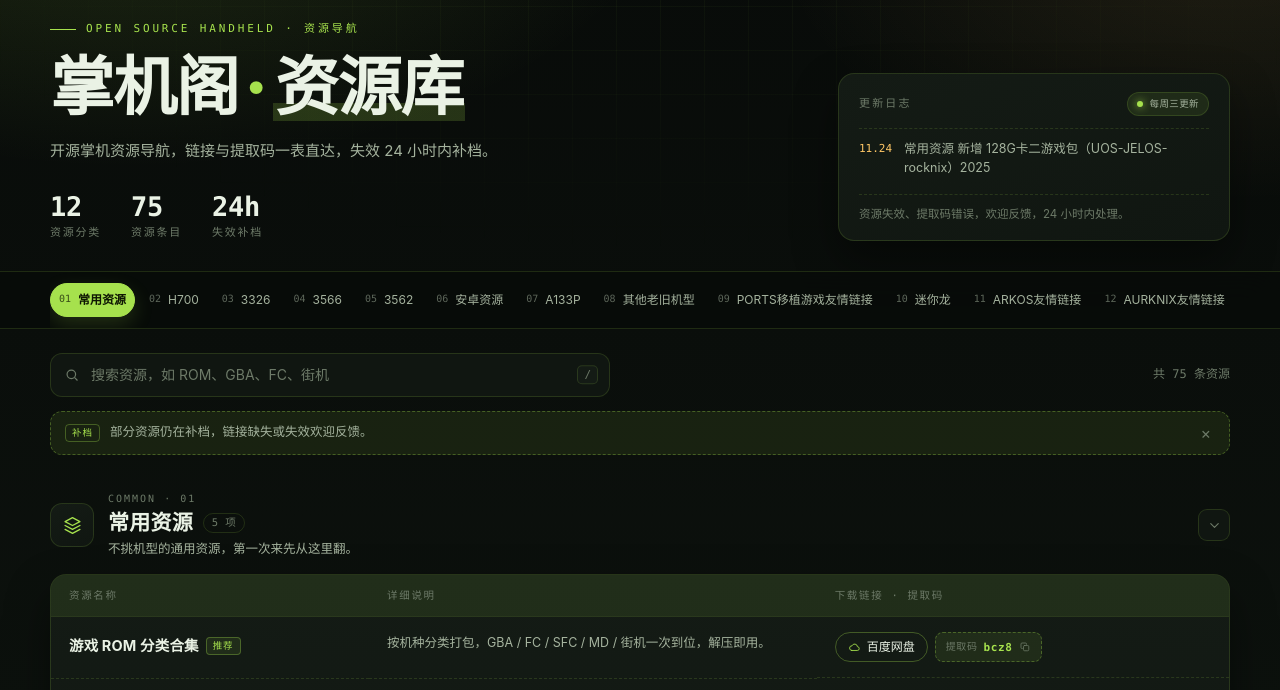
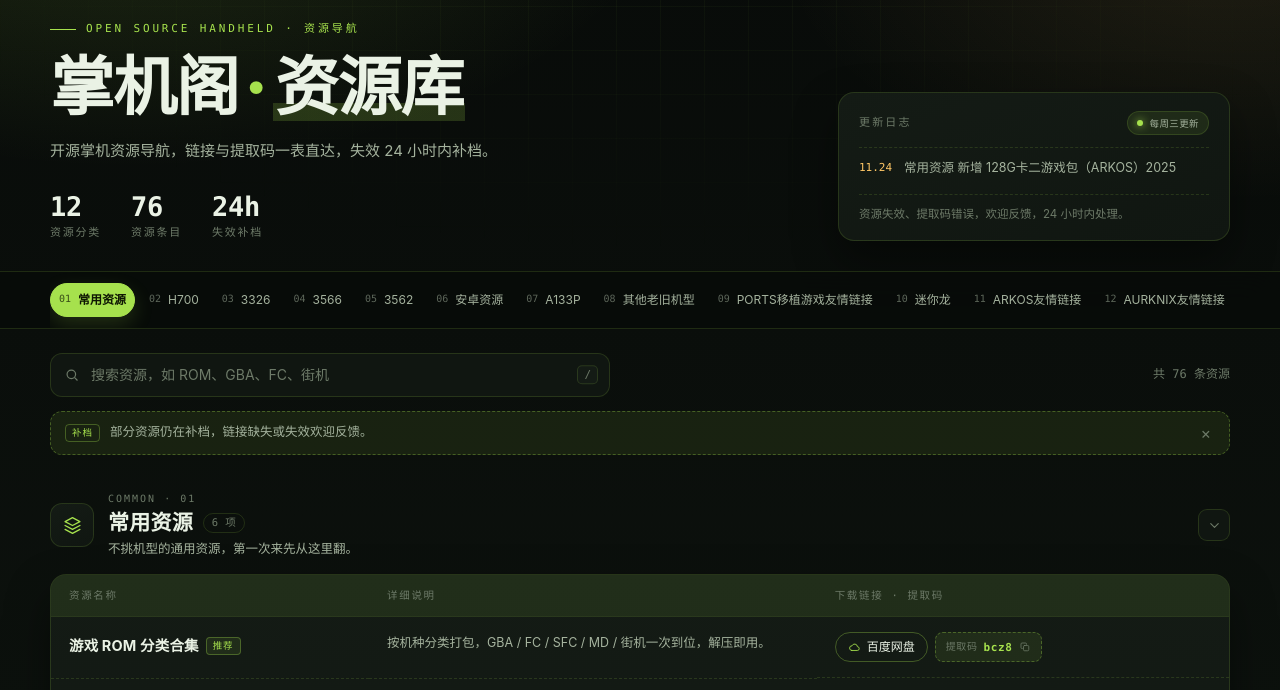
Before and after one commit to LANGOS791/LANGOS791.github.io, a plain HTML site: page index.html in a window 1280 px wide. Shown: the part 82-772 px from the top of the page. Drawn offline with Linux system fonts and the light colour scheme; a web font is replaced by a local one.

Commit message:
常用资源 新增 128G卡二游戏包（ARKOS）2025

```diff
--- a/index.html
+++ b/index.html
@@ -482,14 +482,14 @@ const DATA = {
   updated: '2026.11.23',
   notice: '部分资源仍在补档，链接缺失或失效欢迎反馈。',
   updates: [
-    { d: '11.24', t: '常用资源 新增 128G卡二游戏包（UOS-JELOS-rocknix）2025' }
+    { d: '11.24', t: '常用资源 新增 128G卡二游戏包（ARKOS）2025' }
   ],
   sections: [
     {
       id: 'common', kicker: 'COMMON', title: '常用资源', icon: 'box',
       desc: '不挑机型的通用资源，第一次来先从这里翻。',
       rows: [
-        { name: '游戏 ROM 分类合集', note: '按机种分类打包，GBA / FC / SFC / MD / 街机一次到位，解压即用。', tags: ['推荐'], links: [{ label: '百度网盘', url: 'https://pan.baidu.com/s/1C06jTY3_DPmpiEmqL-f2zw?pwd=bcz8', code: 'bcz8' }] },        { name: 'Arkos游戏整合包', note: 'ArkOS 游戏整合包，按机种整理，解压即用。', links: [{ label: '百度网盘', url: 'https://pan.baidu.com/s/1EJDxrWYanp9s3tEBO2EboQ?pwd=mdpw', code: 'mdpw' }] },        { name: 'emuclec4.7游戏包', note: 'EE4.7 游戏包，按机种整理，解压即用。', links: [{ label: '百度网盘', url: 'https://pan.baidu.com/s/1ojRoYdo8vUbF-QrM0NVeHA?pwd=156t', code: '156t' }] },        { name: 'aurknix-jelos-rocknix64g游戏包不含系统', note: 'Aurknix / JelOS / Rocknix 通用 64G 游戏包，不含系统，解压即用。', links: [{ label: '百度网盘', url: 'https://pan.baidu.com/s/1tluXcW19q_mBkcYhAHNgBQ?pwd=hihg', code: 'hihg' }] },        { name: '128G卡二游戏包（UOS-JELOS-rocknix）2025', note: 'UOS / JELOS / Rocknix 通用 128G 卡二游戏包，2025 版，解压即用。', links: [{ label: '百度网盘', url: 'https://pan.baidu.com/s/1w9bk2smsULfKSg1mFOFxtg?pwd=nywj', code: 'nywj' }] }
+        { name: '游戏 ROM 分类合集', note: '按机种分类打包，GBA / FC / SFC / MD / 街机一次到位，解压即用。', tags: ['推荐'], links: [{ label: '百度网盘', url: 'https://pan.baidu.com/s/1C06jTY3_DPmpiEmqL-f2zw?pwd=bcz8', code: 'bcz8' }] },        { name: 'Arkos游戏整合包', note: 'ArkOS 游戏整合包，按机种整理，解压即用。', links: [{ label: '百度网盘', url: 'https://pan.baidu.com/s/1EJDxrWYanp9s3tEBO2EboQ?pwd=mdpw', code: 'mdpw' }] },        { name: 'emuclec4.7游戏包', note: 'EE4.7 游戏包，按机种整理，解压即用。', links: [{ label: '百度网盘', url: 'https://pan.baidu.com/s/1ojRoYdo8vUbF-QrM0NVeHA?pwd=156t', code: '156t' }] },        { name: 'aurknix-jelos-rocknix64g游戏包不含系统', note: 'Aurknix / JelOS / Rocknix 通用 64G 游戏包，不含系统，解压即用。', links: [{ label: '百度网盘', url: 'https://pan.baidu.com/s/1tluXcW19q_mBkcYhAHNgBQ?pwd=hihg', code: 'hihg' }] },        { name: '128G卡二游戏包（UOS-JELOS-rocknix）2025', note: 'UOS / JELOS / Rocknix 通用 128G 卡二游戏包，2025 版，解压即用。', links: [{ label: '百度网盘', url: 'https://pan.baidu.com/s/1w9bk2smsULfKSg1mFOFxtg?pwd=nywj', code: 'nywj' }] },        { name: '128G卡二游戏包（ARKOS）2025', note: 'ARKOS 128G 卡二游戏包，2025 版，解压即用。', links: [{ label: '百度网盘', url: 'https://pan.baidu.com/s/1M2JIckG3EoNkyv_MfCNy5Q?pwd=iuw6', code: 'iuw6' }] }
       ]
     },
     {
```
